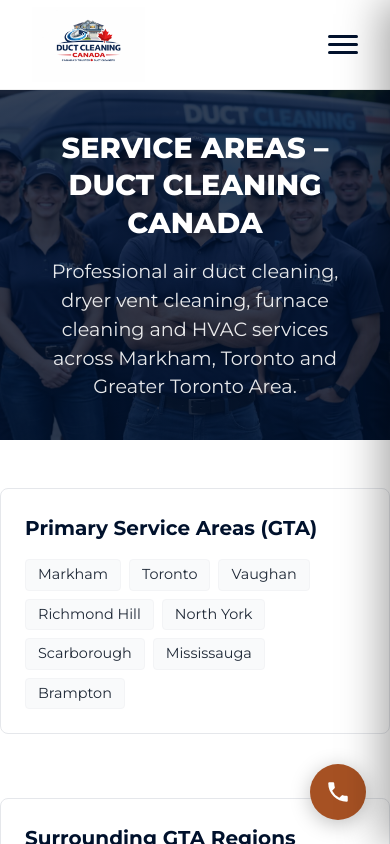
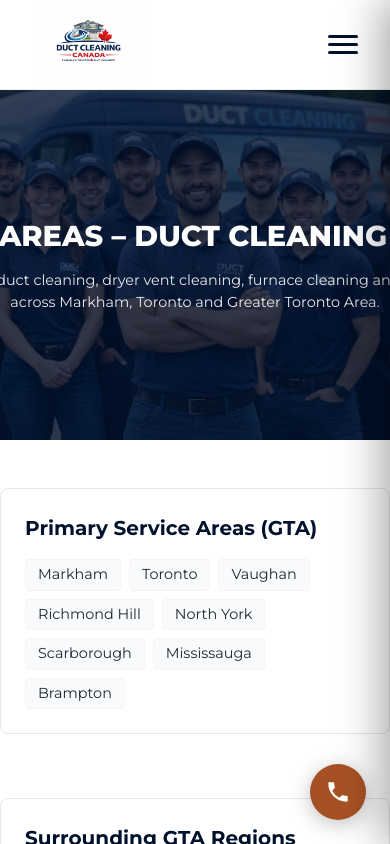
Before and after one commit to josph8487-prog/duct-Canada-original, a Next.js app: page /service-areas in a window 390 px wide. Shown: the top 844 px of the page. Built offline with nearby package versions, Linux system fonts and the light colour scheme.

Commit message:
Update page.tsx

```diff
--- a/src/app/service-areas/page.tsx
+++ b/src/app/service-areas/page.tsx
@@ -37,12 +37,12 @@ export default function ServiceAreas() {
         <>
             {/* HERO SECTION */}
 <section className={styles.hero}>
-                <div className="container">
-                    <h1 className={styles.heroTitle}>
+    <div className="container" style={{ padding: '0 15px' }}>
+        <h1 className={styles.heroTitle} style={{ fontSize: 'clamp(1.1rem, 5.5vw, 3rem)', whiteSpace: 'nowrap' }}>
             Service Areas – Duct Cleaning CANADA
         </h1>
 
-                    <p className={styles.heroSubtitle}>
+        <p className={styles.heroSubtitle} style={{ fontSize: 'clamp(0.9rem, 3.5vw, 1.2rem)', opacity: 0.9, marginTop: '10px' }}>
             Professional air duct cleaning, dryer vent cleaning, furnace cleaning and HVAC services across Markham, Toronto and Greater Toronto Area.
         </p>
     </div>
```
Lines whose indentation alone changed are shown as unchanged.
